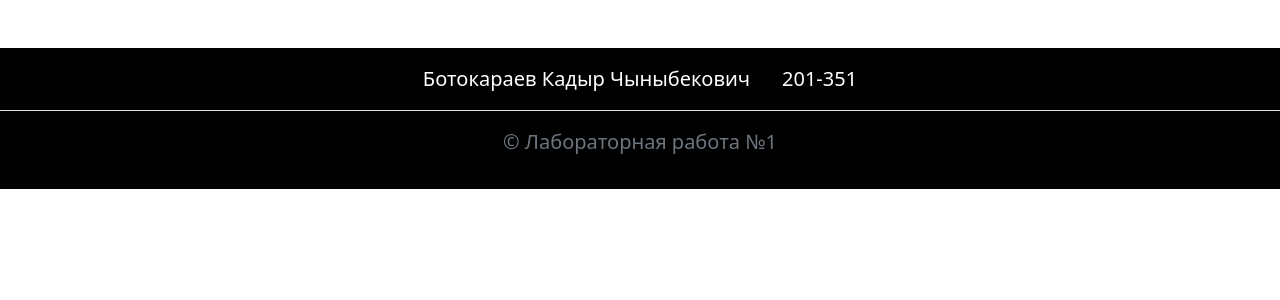
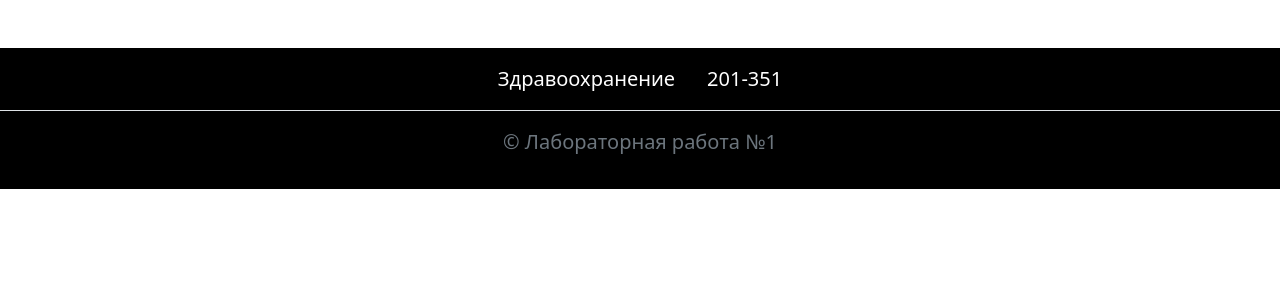
Before and after one commit to botokaraev40/med-cooperative, a Flask app: page / in a window 1280 px wide. Shown: the part 62-362 px from the top of the page. Run offline with Flask 2, Linux system fonts and the light colour scheme.

Commit message:
commit_project

```diff
--- a/project/app/templates/base.html
+++ b/project/app/templates/base.html
@@ -57,7 +57,7 @@
 
   <footer class="py-3 my-4" style="background-color: black;color: white; border-top: gray;">
     <ul class="nav justify-content-center border-bottom pb-3 mb-3">
-      <li class="nav-item mx-3">Ботокараев Кадыр Чыныбекович</li>
+      <li class="nav-item mx-3">Здравоохранение</li>
       <li class="nav-item mx-3">201-351</li>
     </ul>
     <p class="text-center text-muted"><ya-tr-span data-index="12-0" data-translated="true" data-source-lang="en" data-target-lang="ru" data-value="© lab1" data-translation="© lab1" data-type="trSpan">© Лабораторная работа №1</ya-tr-span></p>
```
